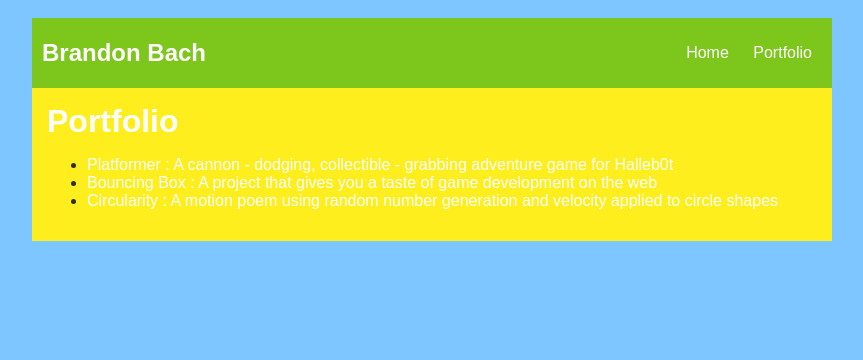
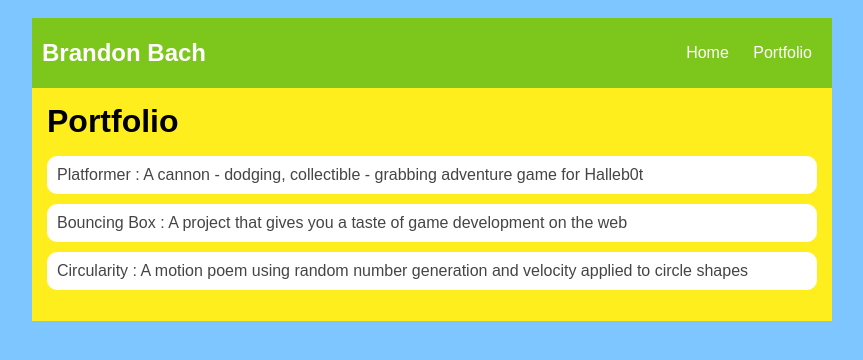
Before and after one commit to BrandonBach7489896/BrandonBach7489896.GitHub.io, a plain HTML site: page portfolio.html in a window 1280 px wide. Shown: the whole page, without its empty margins (208-1071 px from the left). Drawn offline with Linux system fonts and the light colour scheme.

Commit message:
portfolio css

```diff
--- a/style.css
+++ b/style.css
@@ -1,4 +1,4 @@
-   body {
+ body {
        background: rgb(125, 198, 287);
        color: rgb(45, 45, 45);
        padding: 10px;
@@ -59,4 +59,28 @@
    }
    h2, h3 {
        margin: 0px;
-   }
+   }/* portfolio styles */
+         .content h1 {
+             color: black;
+         }
+
+         #portfolio {
+             list-style-type: none;
+             padding-left: 0;
+         }
+
+         #portfolio li {
+             background: #fff;
+             padding: 10px;
+             border-radius: 10px;
+             margin-bottom: 10px;
+         }
+
+         #portfolio li:hover {
+             background: #eee;
+         }
+
+         #portfolio a {
+             text-decoration: none;
+             color: #454545;
+         }
```
